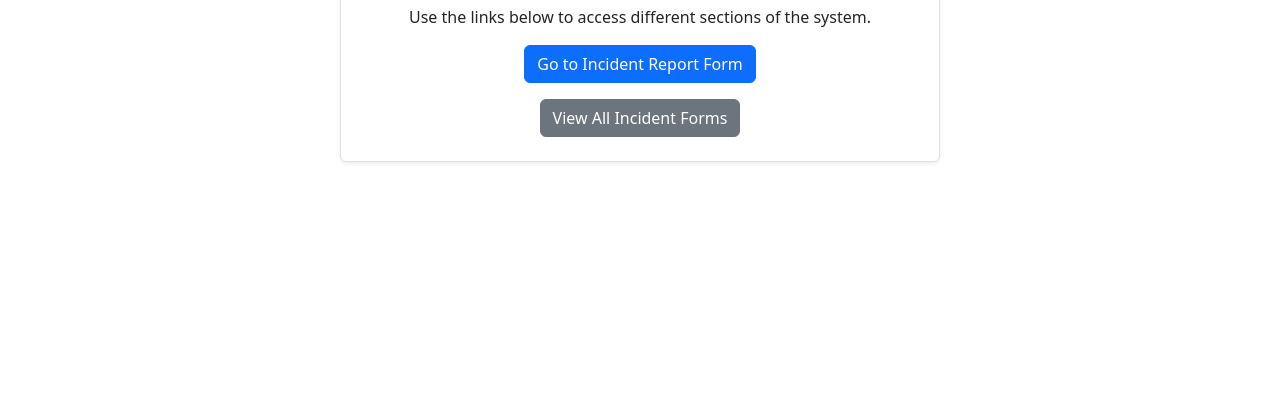
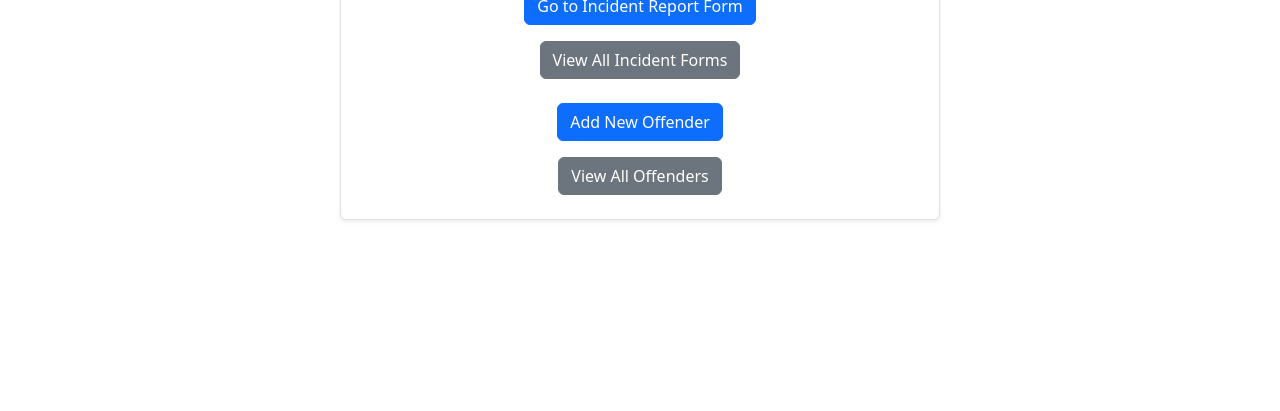
Before and after one commit to RyanBlix1/Advanced-Software-Development-Proj, a website: page src/views/index.html in a window 1280 px wide. Shown: the part 445-856 px from the top of the page. Drawn offline with nearby package versions, Linux system fonts and the light colour scheme.

Commit message:
Update index.html

```diff
--- a/src/views/index.html
+++ b/src/views/index.html
@@ -52,7 +52,9 @@
                 <h1 class="mb-4">Welcome to the Incident Reporting System</h1>
                 <p>Use the links below to access different sections of the system.</p>
                 <a href="/incident" class="btn btn-primary mb-3">Go to Incident Report Form</a><br>
-                <a href="/view-incidents" class="btn btn-secondary">View All Incident Forms</a>
+                <a href="/view-incidents" class="btn btn-secondary">View All Incident Forms</a><br><br>
+                <a href="/offender-form" class="btn btn-primary mb-3">Add New Offender</a><br>
+                <a href="/view-offenders" class="btn btn-secondary">View All Offenders</a>
             </div>
         </div>
     </div>
```
